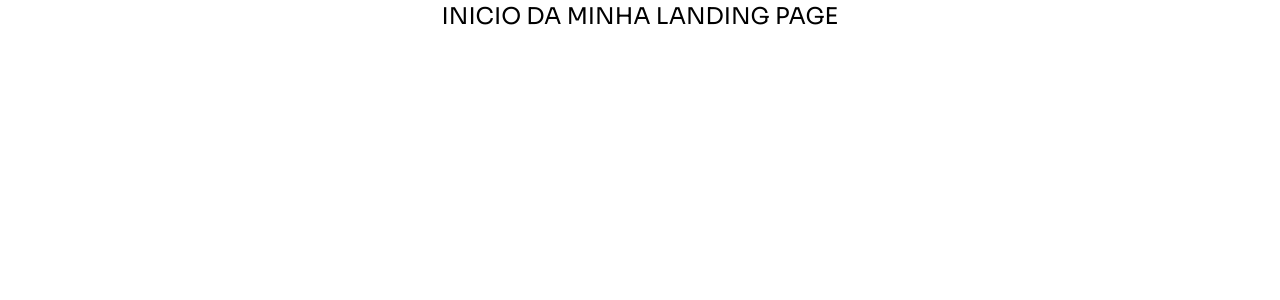
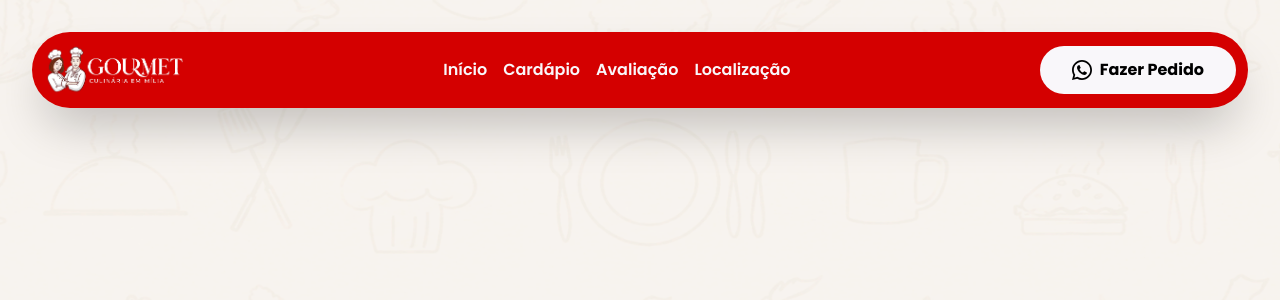
Before and after one commit to felipinx7/ff-gourmet, a Next.js app: page / in a window 1280 px wide. Shown: the top 300 px of the page. Built offline with nearby package versions, Linux system fonts and the light colour scheme.

Commit message:
fix: adição do header

```diff
--- a/src/page/ff-gourmet.tsx
+++ b/src/page/ff-gourmet.tsx
@@ -1,8 +1,16 @@
+import { fundoSecaoPrincipal } from '../assets/images';
+import Header from '../components/layout/header';
+
 export default function FFGourmet() {
   return (
-    <section className="flex h-auto w-full flex-col items-center justify-center">
-      <section className="max-h-[1280px] w-[100%] mt-0 flex flex-col items-center justify-center">
-        <h5>INICIO DA MINHA LANDING PAGE</h5>
+    <section className="flex p-400 h-auto w-full flex-col items-center justify-center">
+      <img
+        src={fundoSecaoPrincipal.src}
+        alt="imagem da seção pricipal"
+        className="pointer-events-none absolute top-0 -z-0 w-full h-screen"
+      />
+      <section className="z-10 mt-0 flex max-w-[1280px] w-[100%] flex-col items-center justify-center">
+        <Header />
       </section>
     </section>
   );
```
